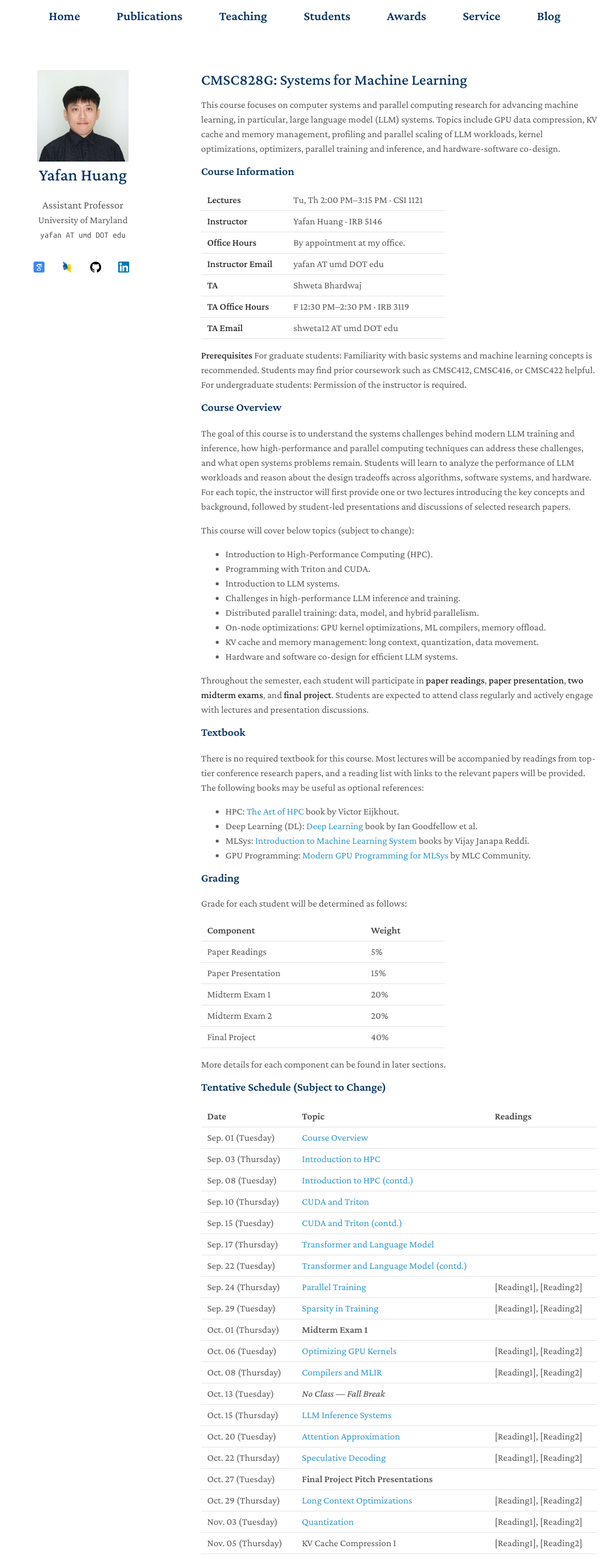
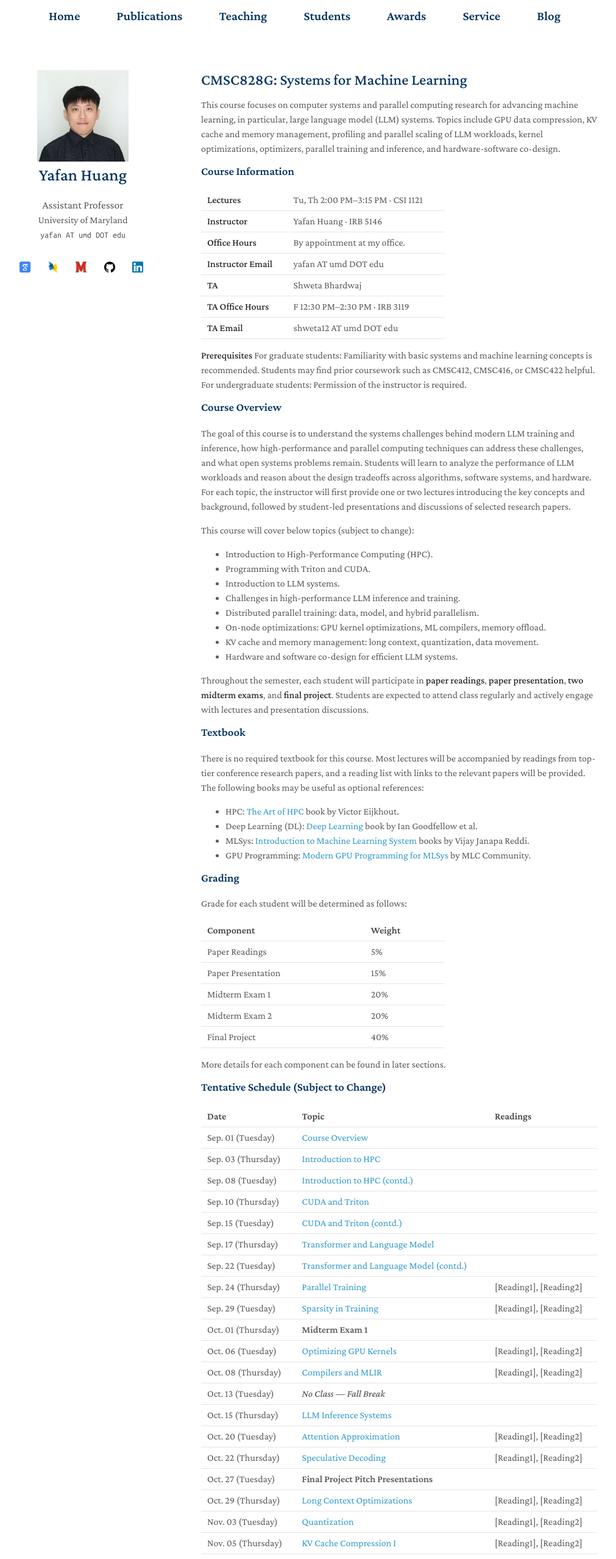
Before and after one commit to hyfshishen/hyfshishen.github.io, a plain HTML site: page teaching/teaching-26fall-cmsc828g/index.html in a window 1280 px wide. Shown: the top 2557 px of the page at 61% size, without its empty margins (140-1151 px from the left). Drawn offline with nearby package versions, Linux system fonts and the light colour scheme; some icons are missing.

Commit message:
updating

```diff
--- a/teaching/teaching-26fall-cmsc828g/index.html
+++ b/teaching/teaching-26fall-cmsc828g/index.html
@@ -110,6 +110,12 @@
 
 
 
+
+
+
+        <a style="margin: 0 5px 0 0" href="https://www.cs.umd.edu/people/yafan">
+          <img src="../../assets/img/umd-logo.jpeg" alt="umd_profile" style="width: 18px; height: 18px;">
+        </a>
 
 
 
@@ -356,7 +362,7 @@ Students are expected to attend class regularly and actively engage with lecture
   </tr>
   <tr>
     <td>Nov. 05 (Thursday)</td>
-    <td>KV Cache Compression I</td>
+    <td><a href="./14-kvcache-compression-i.pdf">KV Cache Compression I</a></td>
     <td>[Reading1], [Reading2]</td>
   </tr>
 
```
Also changed, not shown: awards/index.html (+6 -0 lines), blog/index.html (+6 -0 lines), blog/tutorial-llfi/index.html (+6 -0 lines), blog/tutorial-llvm/index.html (+6 -0 lines), publication/index.html (+6 -0 lines), service/index.html (+6 -0 lines), students/index.html (+6 -0 lines), students/prospective-students/index.html (+6 -0 lines), teaching/index.html (+6 -0 lines), 1 other file.
